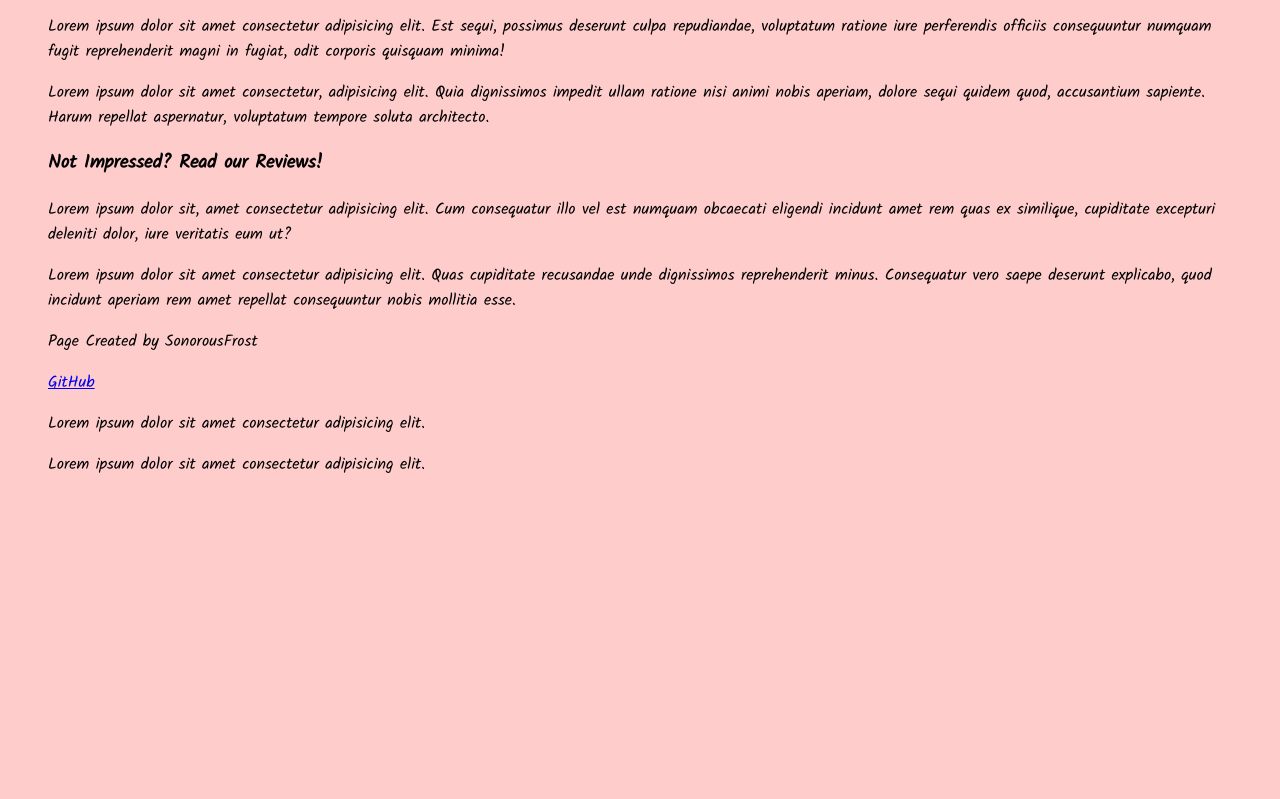
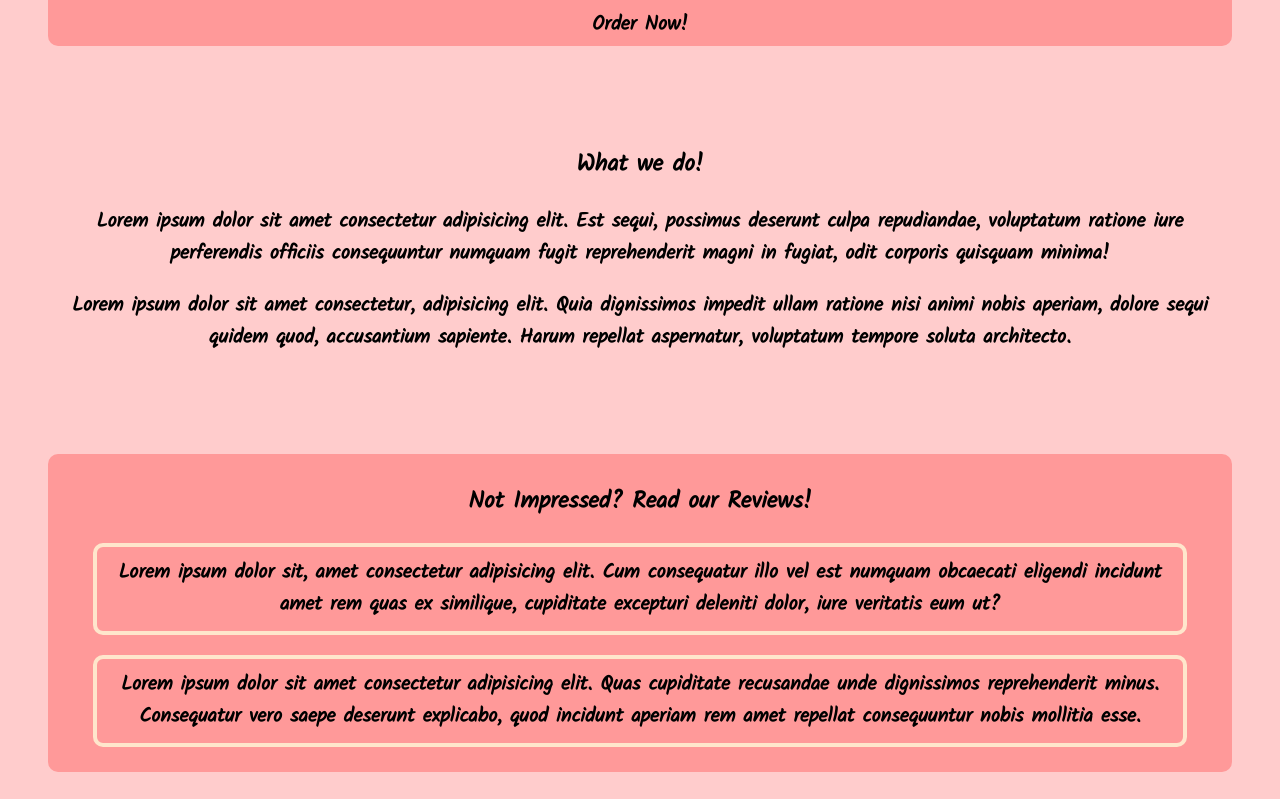
Before and after one commit to SonorousFrost/business-example, a plain HTML site: page index.html in a window 1280 px wide. Shown: the part 334-1133 px from the top of the page. Before the commit the page ends 827 px from the top, so only its background shows below. Drawn offline with Linux system fonts and the light colour scheme.

Commit message:
Created Decoration for basic layout

```diff
--- a/product.css
+++ b/product.css
@@ -17,6 +17,10 @@
     font-size: 45px;
 }
 
+.navbar h1:hover {
+    color:#FF9999;
+}
+
 .navbar a {
     padding-top: 30px;
     text-decoration: none;
@@ -26,7 +30,7 @@
 }
 
 .navbar a:hover{
-    color: #FFE6CC;
+    color: #FF9999;
 }
 
 .main {
@@ -36,16 +40,59 @@
     padding: 5px;
     font-size: 20px;
     font-weight: bold;
+    margin-top: 100px;
 }
 
-.main img {
-    border: solid #FFE6CC;
-    border-radius: 90px;
-    border-width: 5px;
-    padding: 50px;
+.main a {
+    color: black;
+    text-decoration: none;
 }
 
-.pro-sec1 {
+.main a:hover {
+    color: #FFE6CC;
+}
+
+.main-info {
+    text-align: center;
+    margin-top: 100px;
+    font-weight: bold;
+    font-size: 20px;
+}
+
+.reviews {
+    text-align: center;
+    border-radius: 10px;
+    background-color: #FF9999;
+    padding: 5px;
+    font-size: 20px;
+    font-weight: bold;
+    margin-top: 100px;
+}
+
+.reviews p {
+    padding: 10px;
+    border: solid #FFE6CC;
+    border-radius: 10px;
+    border-width: 4px;
+    margin-left: 40px;
+    margin-right: 40px;
+}
+
+.footer {
     display: flex;
     justify-content: space-evenly;
+    text-align: center;
+    font-weight: bold;
+    padding-bottom: 30px;
+    margin-top: 100px;
+    font-size: 17px;
 }
+
+.footer a {
+    text-decoration: none;
+    color: black;
+}
+
+.footer a:hover {
+    color: #FF9999;
+}
```
